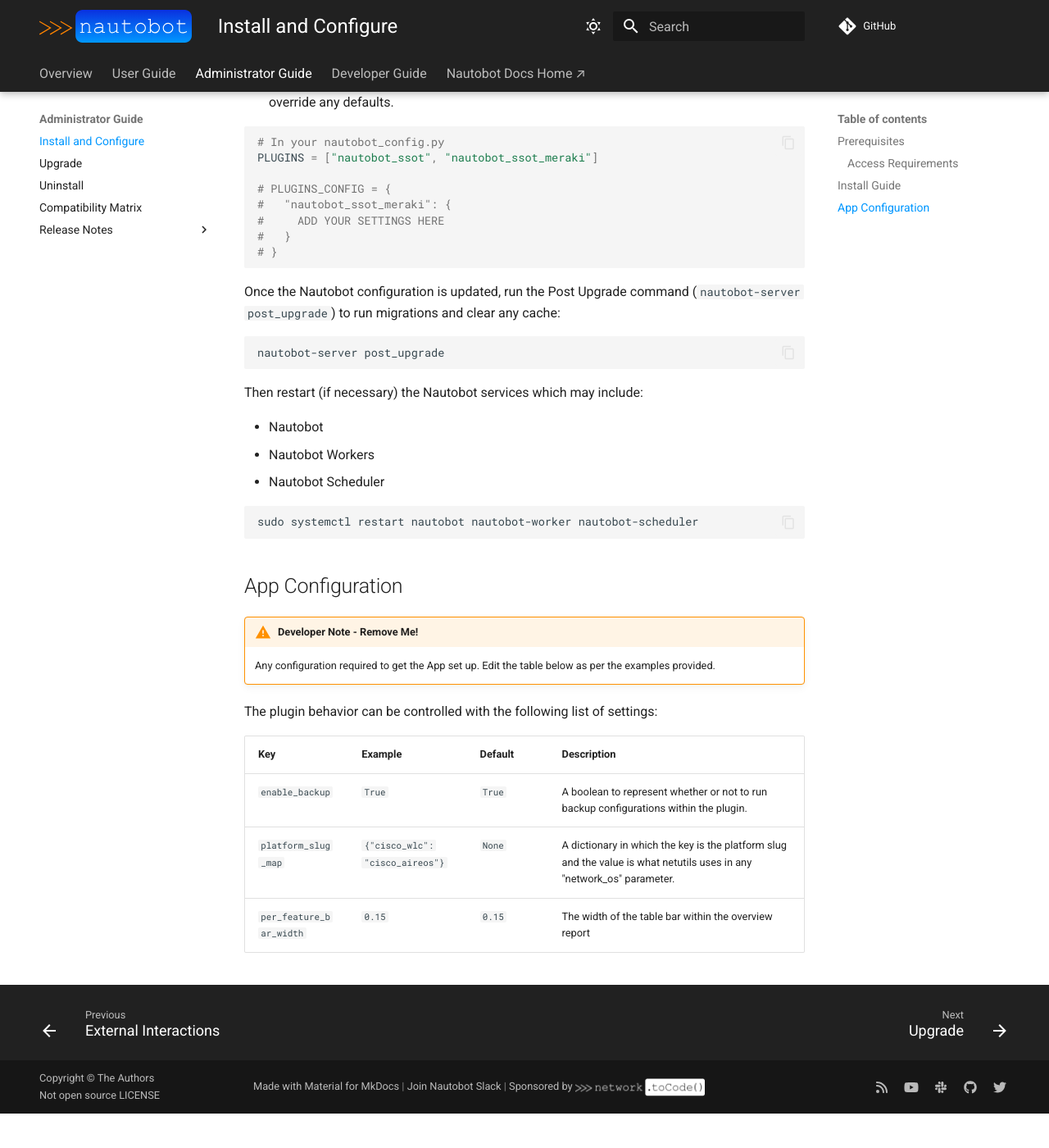
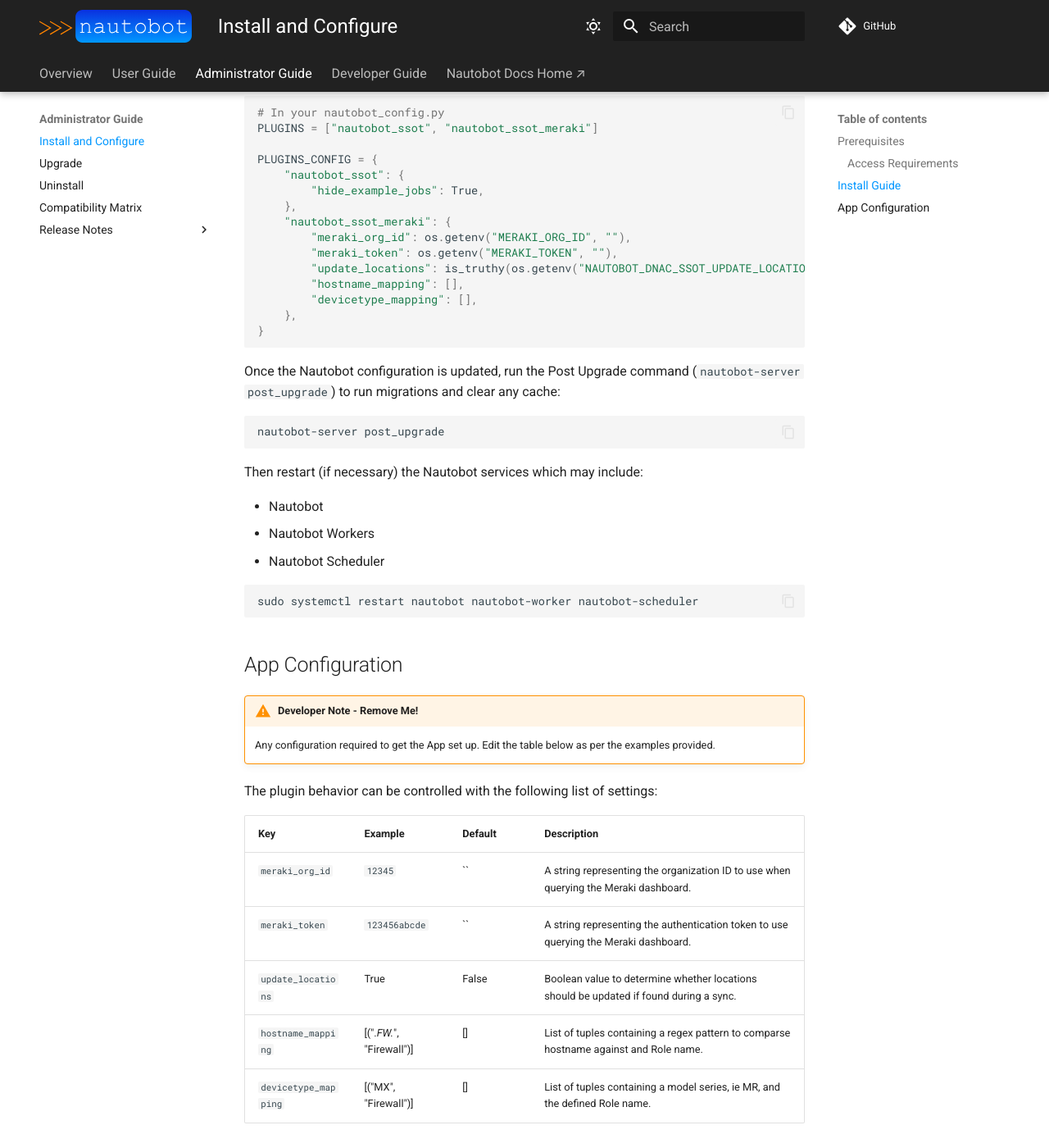
Before and after one commit to nautobot/nautobot-plugin-ssot-meraki, an MkDocs documentation site: the page built from docs/admin/install.md, in a window 1280 px wide and 1400 px high, scrolled down 1344 px. Shown: the whole window at 82% size. Built offline with MkDocs 1.6.1 and Material for MkDocs 9.7.7, drawn with Linux system fonts in a browser that asks for light colours; comment, search, counter and statistics services are not loaded; before the commit the page ends 2702 px from its top, so only the background shows below that; some of the changed text lies outside the part shown.

Commit message:
docs: 📝 Update documentation to add info about plugin settings and remove unnecessary bits.

````diff
--- a/docs/admin/install.md
+++ b/docs/admin/install.md
@@ -15,8 +15,7 @@
 
 ### Access Requirements
 
-!!! warning "Developer Note - Remove Me!"
-    What external systems (if any) it needs access to in order to work.
+Access to the Meraki dashboard at https://dashboard.meraki.com from your Nautobot instance is required.
 
 ## Install Guide
 
@@ -44,11 +43,18 @@
 # In your nautobot_config.py
 PLUGINS = ["nautobot_ssot", "nautobot_ssot_meraki"]
 
-# PLUGINS_CONFIG = {
-#   "nautobot_ssot_meraki": {
-#     ADD YOUR SETTINGS HERE
-#   }
-# }
+PLUGINS_CONFIG = {
+    "nautobot_ssot": {
+        "hide_example_jobs": True,
+    },
+    "nautobot_ssot_meraki": {
+        "meraki_org_id": os.getenv("MERAKI_ORG_ID", ""),
+        "meraki_token": os.getenv("MERAKI_TOKEN", ""),
+        "update_locations": is_truthy(os.getenv("NAUTOBOT_DNAC_SSOT_UPDATE_LOCATIONS", False)),
+        "hostname_mapping": [],
+        "devicetype_mapping": [],
+    },
+}
 ```
 
 Once the Nautobot configuration is updated, run the Post Upgrade command (`nautobot-server post_upgrade`) to run migrations and clear any cache:
@@ -74,8 +80,10 @@
 
 The plugin behavior can be controlled with the following list of settings:
 
-| Key     | Example | Default | Description                          |
-| ------- | ------ | -------- | ------------------------------------- |
-| `enable_backup` | `True` | `True` | A boolean to represent whether or not to run backup configurations within the plugin. |
-| `platform_slug_map` | `{"cisco_wlc": "cisco_aireos"}` | `None` | A dictionary in which the key is the platform slug and the value is what netutils uses in any "network_os" parameter. |
-| `per_feature_bar_width` | `0.15` | `0.15` | The width of the table bar within the overview report |
+| Key                  | Example                  | Default  | Description                                                                                  |
+| -------------------- | ------------------------ | -------- | -------------------------------------------------------------------------------------------- |
+| `meraki_org_id`      |      `12345`             |    ``    | A string representing the organization ID to use when querying the Meraki dashboard.         |
+| `meraki_token`       |      `123456abcde`       |    ``    | A string representing the authentication token to use querying the Meraki dashboard.         |
+| `update_locations`   |      True                |   False  | Boolean value to determine whether locations should be updated if found during a sync.       |
+| `hostname_mapping`   | [(".*FW.*", "Firewall")] |   []     | List of tuples containing a regex pattern to comparse hostname against and Role name.        |
+| `devicetype_mapping` |   [("MX", "Firewall")]   |   []     | List of tuples containing a model series, ie MR, and the defined Role name.                  |
````
Also changed, not shown: README.md (+1 -40 lines).
